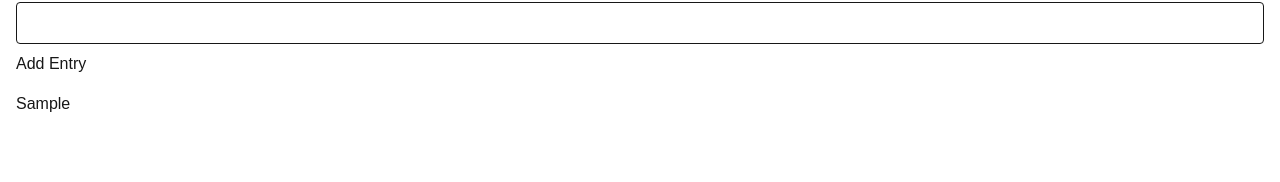
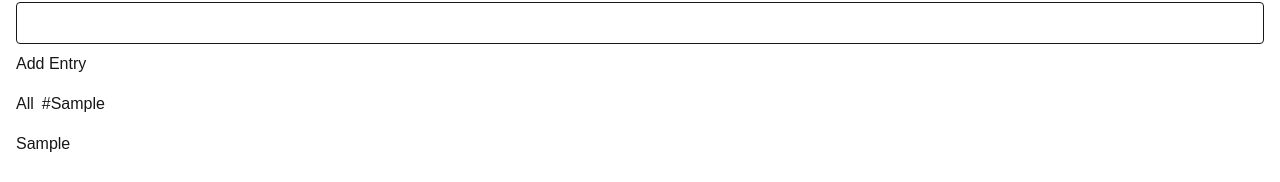
Before and after one commit to alexduisterwinkel/devlog, a Next.js app: page / in a window 1280 px wide. Both pictures are taken after typing "Sample", "Sample" into the empty fields and a click on the button "Add Entry". Shown: the part 167-349 px from the top of the page. Built offline with nearby package versions, Linux system fonts and the light colour scheme.

Commit message:
filtering by tag

```diff
--- a/app/page.tsx
+++ b/app/page.tsx
@@ -7,6 +7,7 @@ export default function Home() {
 	const [entries, setEntries] = useState<Entry[]>([]);
 	const [text, setText] = useState('');
 	const [tags, setTags] = useState('');
+	const [activeTag, setActiveTag] = useState<string | null>(null);
 
 	const handleSubmit = (e: React.FormEvent) => {
     	e.preventDefault();
@@ -35,6 +36,9 @@ export default function Home() {
 	  localStorage.setItem("entries", JSON.stringify(entries));
 	}, [entries]);
 
+	const allTags = Array.from(
+	  new Set(entries.flatMap(entry => entry.tags))
+	);
 
 	return (
     	<main className="p-4">
@@ -59,11 +63,26 @@ export default function Home() {
         	</button>
       	</form>
 
+		<div className="mb-4 space-x-2">
+		  <button onClick={() => setActiveTag(null)}>
+			All
+		  </button>
+
+		  {allTags.map(tag => (
+			<button key={tag} onClick={() => setActiveTag(tag)}>
+			  #{tag}
+			</button>
+		  ))}
+		</div>
 
       	<div>
-			{entries.map(entry => {
-		  	return <div key={entry.id}>{entry.text}</div>;
-			})}
+			{entries
+			  .filter(entry =>
+				!activeTag || entry.tags.includes(activeTag)
+			  )
+			  .map(entry => (
+				<div key={entry.id}>{entry.text}</div>
+			  ))}
 		</div>
     </main>
   );
```
